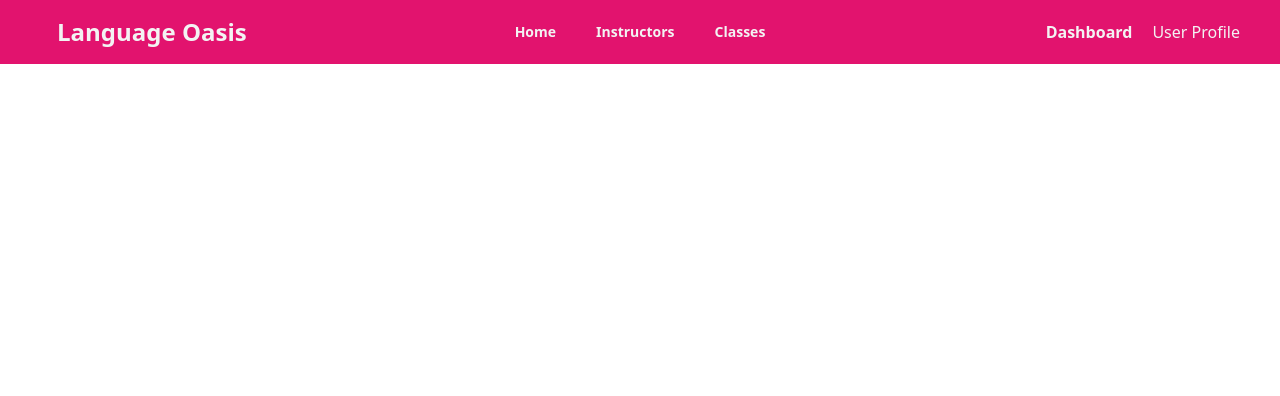
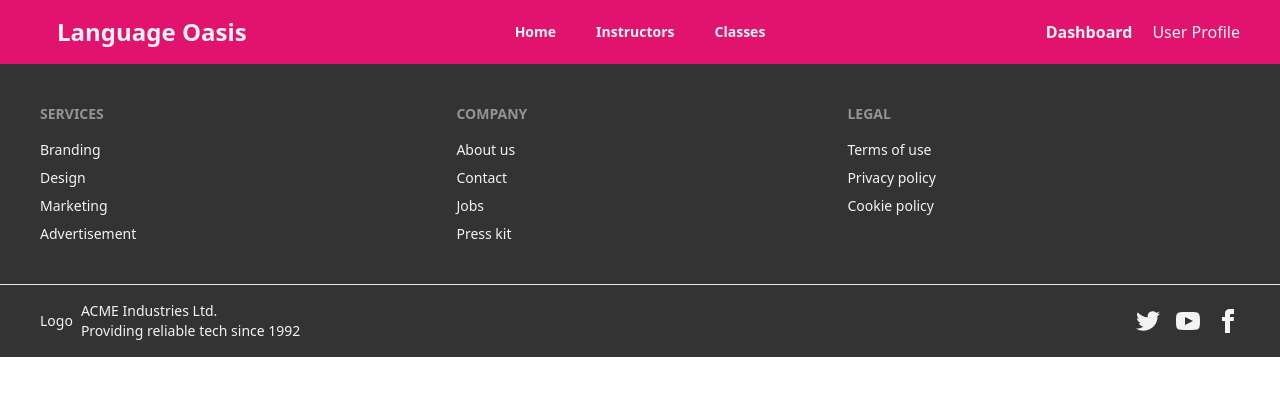
Before and after one commit to mirza-mohibul-hasan/language-oasis-client, a React (Vite) app: page / in a window 1280 px wide. Shown: the top 396 px of the page. Built offline with nearby package versions, Linux system fonts and the light colour scheme.

Commit message:
footer added

```diff
--- a/src/layout/Main.jsx
+++ b/src/layout/Main.jsx
@@ -2,12 +2,14 @@
 
 import { Outlet } from "react-router-dom";
 import NavigationBar from "../pages/Shared/NavigationBar/NavigationBar";
+import Footer from "../pages/Shared/Footer.jsx/Footer";
 
 const Main = () => {
     return (
         <div className="">
             <NavigationBar></NavigationBar>
             <Outlet></Outlet>
+            <Footer></Footer>
         </div>
     );
 };
--- a/src/pages/Shared/Footer.jsx/Footer.jsx
+++ b/src/pages/Shared/Footer.jsx/Footer.jsx
@@ -1,7 +1,7 @@
 const Footer = () => {
     return (
         <>
-            <footer className="footer p-10 bg-base-200 text-base-content">
+            <footer className="footer p-10 bg-[#333] text-[#f3f3f3]">
                 <div>
                     <span className="footer-title">Services</span>
                     <a className="link link-hover">Branding</a>
@@ -23,9 +23,9 @@ const Footer = () => {
                     <a className="link link-hover">Cookie policy</a>
                 </div>
             </footer>
-            <footer className="footer px-10 py-4 border-t bg-base-200 text-base-content border-base-300">
+            <footer className="footer px-10 py-4 border-t bg-[#333] text-[#f3f3f3]">
                 <div className="items-center grid-flow-col">
-                    <svg width="24" height="24" viewBox="0 0 24 24" xmlns="http://www.w3.org/2000/svg" fillRule="evenodd" clip-rule="evenodd" className="fill-current"><path d="M22.672 15.226l-2.432.811.841 2.515c.33 1.019-.209 2.127-1.23 2.456-1.15.325-2.148-.321-2.463-1.226l-.84-2.518-5.013 1.677.84 2.517c.391 1.203-.434 2.542-1.831 2.542-.88 0-1.601-.564-1.86-1.314l-.842-2.516-2.431.809c-1.135.328-2.145-.317-2.463-1.229-.329-1.018.211-2.127 1.231-2.456l2.432-.809-1.621-4.823-2.432.808c-1.355.384-2.558-.59-2.558-1.839 0-.817.509-1.582 1.327-1.846l2.433-.809-.842-2.515c-.33-1.02.211-2.129 1.232-2.458 1.02-.329 2.13.209 2.461 1.229l.842 2.515 5.011-1.677-.839-2.517c-.403-1.238.484-2.553 1.843-2.553.819 0 1.585.509 1.85 1.326l.841 2.517 2.431-.81c1.02-.33 2.131.211 2.461 1.229.332 1.018-.21 2.126-1.23 2.456l-2.433.809 1.622 4.823 2.433-.809c1.242-.401 2.557.484 2.557 1.838 0 .819-.51 1.583-1.328 1.847m-8.992-6.428l-5.01 1.675 1.619 4.828 5.011-1.674-1.62-4.829z"></path></svg>
+                    <p>Logo</p>
                     <p>ACME Industries Ltd. <br />Providing reliable tech since 1992</p>
                 </div>
                 <div className="md:place-self-center md:justify-self-end">
```
